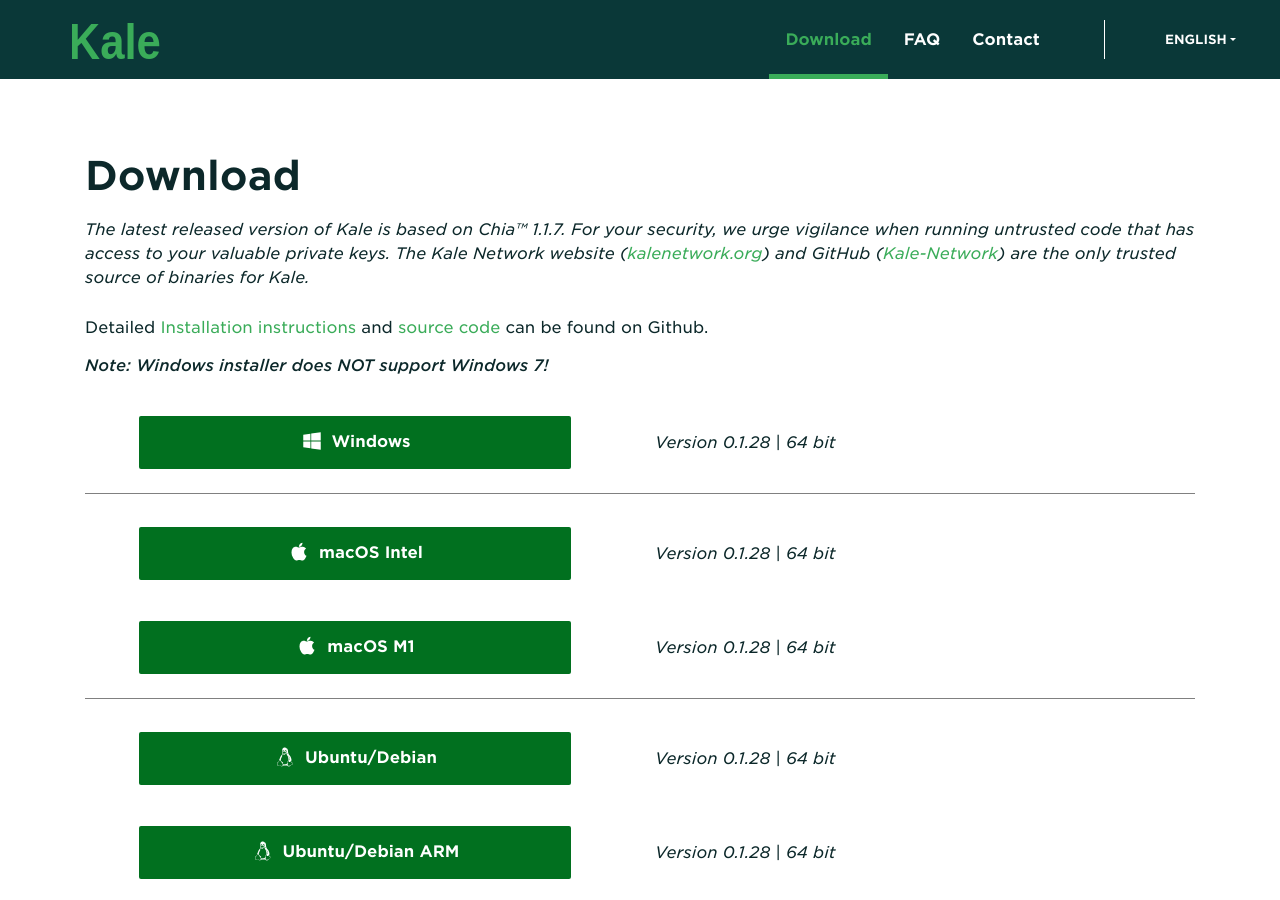
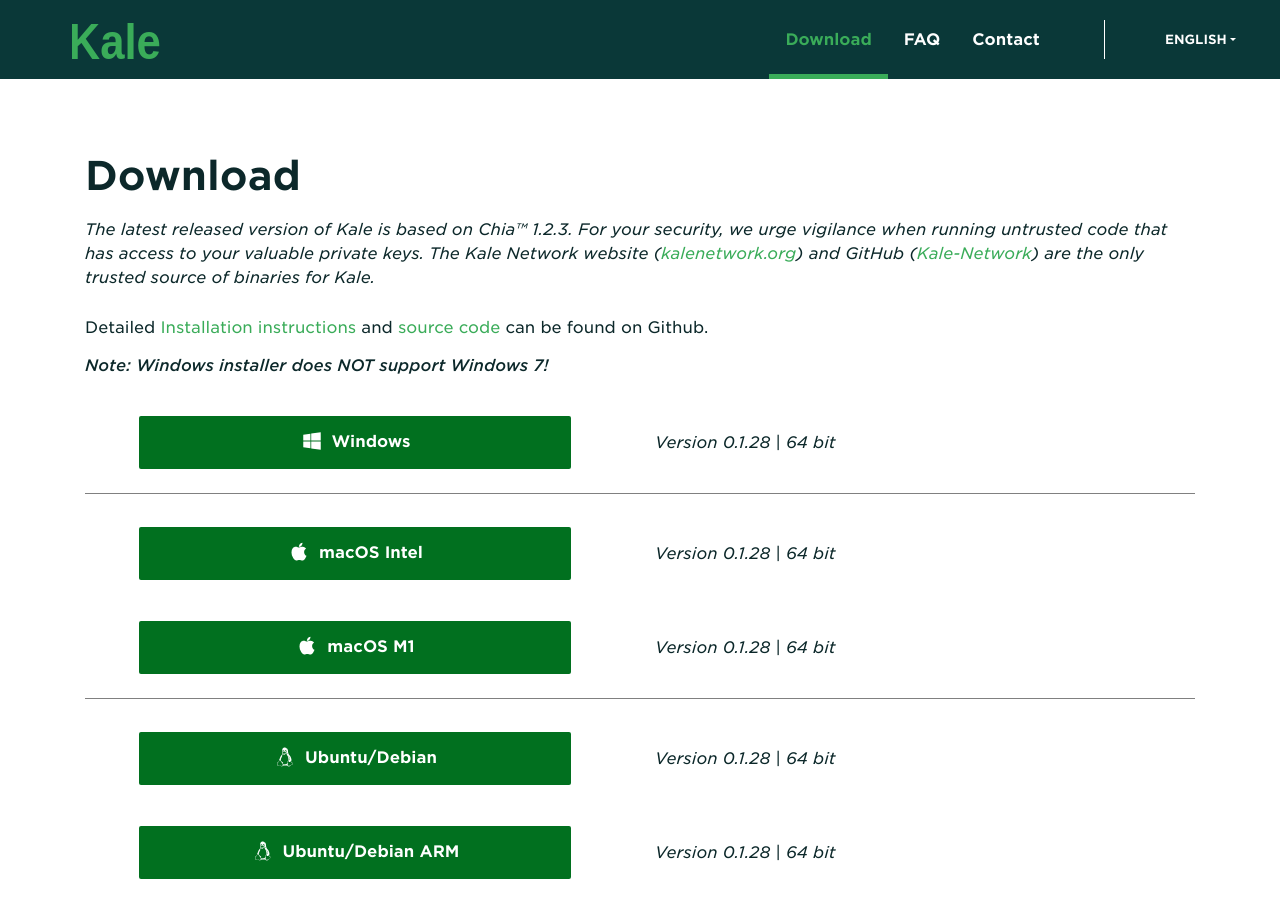
Before and after one commit to Kale-Network/kale-network.github.io, a Jekyll site: the page built from download/index.md, in a window 1280 px wide and 900 px high. Built offline with Jekyll 4.4.1, drawn with Linux system fonts in a browser that asks for light colours.

Commit message:
rebase to chia 1.2.3

```diff
--- a/_data/strings.yml
+++ b/_data/strings.yml
@@ -14,7 +14,7 @@ en: # English
 
     On July 4th we released our source code on [GitHub](https://github.com/Kale-Network/kale-blockchain) and mainnet launched for farming rewards on Saturday July 10, 2021. Transactions were enabled as well.
 
-    Kale Network develops a green cryptocurrency that is based on the [Chia](https://chia.net) source code, an innovative blockchain using Proofs of Space and Time algorithms. The latest released version of Kale is based on Chia&trade; 1.1.7.
+    Kale Network develops a green cryptocurrency that is based on the [Chia](https://chia.net) source code, an innovative blockchain using Proofs of Space and Time algorithms. The latest released version of Kale is based on Chia&trade; 1.2.3.
 
     Kale should automatically connect to the network, facilitated by WebSocket and DNS-based introducers, but for your reference, here are some nodes that we are running for the network to help you connect. Kale's main network port is TCP 6333.
 
@@ -196,7 +196,7 @@ cn: # Chinese
 
     7月4日，我們在[GitHub](https://github.com/Kale-Network/kale-blockchain)上發布了我們的源代碼，並於 2021年7月10日星期六啟動了主網以獲得農業獎勵。交易也已啟用。
 
-    Kale網絡開發了一種基於 [Chia](https://chia.net) 源代碼的綠色加密貨幣，這是一種使用空間和時間證明算法的創新區塊鏈。 Kale最新發布的版本基於Chia&trade; 1.1.7.
+    Kale網絡開發了一種基於 [Chia](https://chia.net) 源代碼的綠色加密貨幣，這是一種使用空間和時間證明算法的創新區塊鏈。 Kale最新發布的版本基於Chia&trade; 1.2.3.
 
     Kale應該會自動連接到網絡，由 WebSocket 和基於 DNS 的介紹器提供便利，但為了您的參考，這裡有一些我們為網絡運行的節點以幫助您連接。 Kale的主要網絡端口是 TCP 6333。
 
--- a/_layouts/basic.html
+++ b/_layouts/basic.html
@@ -43,7 +43,7 @@ layout: default
                 <p>Run the following command:</p>
                 <p><code>shasum -a 256 [location of file]</code></p>
                 <p>For example:</p>
-                <p><code>shasum -a 256 ~/Downloads/chia-blockchain_1.1.7_amd64.deb</code></p>
+                <p><code>shasum -a 256 ~/Downloads/kale-blockchain_1.2.3_amd64.deb</code></p>
                 </div>
             </div>
         </div>
--- a/_layouts/download.html
+++ b/_layouts/download.html
@@ -13,7 +13,7 @@ layout: default
             <div class="col-12">
                 <h1 class="page-main-title mt-5">{{ strings.navigation.download }}</h1>
                 <!-- <p>{{ strings.download_main_text }}</p> -->
-                <p><em>The latest released version of Kale is based on Chia&trade; 1.1.7. For your security, we urge
+                <p><em>The latest released version of Kale is based on Chia&trade; 1.2.3. For your security, we urge
                         vigilance when running untrusted code that has access to your valuable private keys. The Kale
                         Network website (<a href="https://kalenetwork.org" target="_blank">kalenetwork.org</a>) and GitHub (<a href="https://github.com/Kale-Network" target="_blank">Kale-Network</a>) are the only trusted source of
                         binaries for Kale.</em></p>
```
